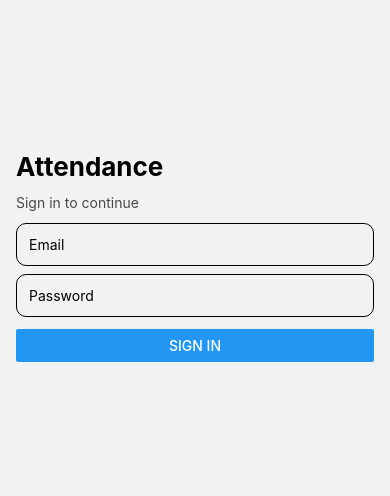
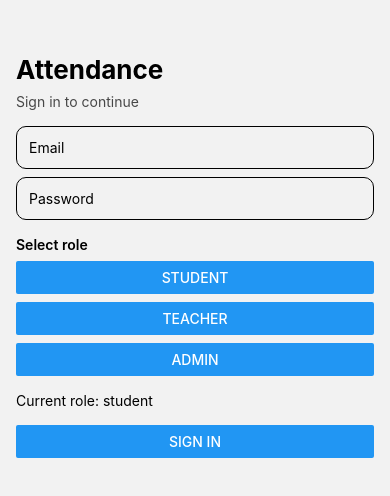
Before and after one commit to arazouqi/comProject2, a React Native app in the folder mobile/: screen / in a window 390 px wide. Shown: the part 166-662 px from the top of the page. Built offline with nearby package versions, Linux system fonts and the light colour scheme.

Commit message:
Add role based dashboards for student, teacher, and admin

```diff
--- a/mobile/App.tsx
+++ b/mobile/App.tsx
@@ -1,11 +1,20 @@
 import React, { useState } from "react";
 import { NavigationContainer } from "@react-navigation/native";
 import { createNativeStackNavigator } from "@react-navigation/native-stack";
-import { SignInScreen } from "./src/screens/SignInScreen";
-import { ScanScreen } from "./src/screens/ScanScreen";
+
+import { SignInScreen } from "./src/screens/auth/SignInScreen";
+import { ScanScreen } from "./src/screens/student/ScanScreen";
+import { StudentDashboard } from "./src/screens/student/StudentDashboard";
+import { TeacherDashboard } from "./src/screens/teacher/TeacherDashboard";
+import { AdminDashboard } from "./src/screens/admin/AdminDashboard";
+
+type Role = "student" | "teacher" | "admin";
 
 type RootStackParamList = {
   SignIn: undefined;
+  StudentDashboard: undefined;
+  TeacherDashboard: undefined;
+  AdminDashboard: undefined;
   Scan: undefined;
 };
 
@@ -13,17 +22,48 @@ const Stack = createNativeStackNavigator<RootStackParamList>();
 
 export default function App() {
   const [signedInEmail, setSignedInEmail] = useState<string | null>(null);
+  const [role, setRole] = useState<Role | null>(null);
+
+  function signOut() {
+    setSignedInEmail(null);
+    setRole(null);
+  }
 
   return (
     <NavigationContainer>
       <Stack.Navigator>
-        {signedInEmail ? (
-          <Stack.Screen name="Scan" options={{ title: "Attendance Scanner" }}>
-            {() => <ScanScreen onSignOut={() => setSignedInEmail(null)} />}
+        {!signedInEmail || !role ? (
+          <Stack.Screen name="SignIn" options={{ headerShown: false }}>
+            {() => (
+              <SignInScreen
+                onSignedIn={(email, selectedRole) => {
+                  setSignedInEmail(email);
+                  setRole(selectedRole);
+                }}
+              />
+            )}
+          </Stack.Screen>
+        ) : role === "student" ? (
+          <>
+            <Stack.Screen name="StudentDashboard" options={{ title: "Student" }}>
+              {({ navigation }) => (
+                <StudentDashboard
+                  onOpenScanner={() => navigation.navigate("Scan")}
+                  onSignOut={signOut}
+                />
+              )}
+            </Stack.Screen>
+            <Stack.Screen name="Scan" options={{ title: "Attendance Scanner" }}>
+              {() => <ScanScreen onSignOut={signOut} />}
+            </Stack.Screen>
+          </>
+        ) : role === "teacher" ? (
+          <Stack.Screen name="TeacherDashboard" options={{ title: "Teacher" }}>
+            {() => <TeacherDashboard onSignOut={signOut} />}
           </Stack.Screen>
         ) : (
-          <Stack.Screen name="SignIn" options={{ headerShown: false }}>
-            {() => <SignInScreen onSignedIn={(email) => setSignedInEmail(email)} />}
+          <Stack.Screen name="AdminDashboard" options={{ title: "Admin" }}>
+            {() => <AdminDashboard onSignOut={signOut} />}
           </Stack.Screen>
         )}
       </Stack.Navigator>
--- /dev/null
+++ b/mobile/src/screens/admin/AdminDashboard.tsx
@@ -0,0 +1,26 @@
+import React from "react";
+import { Button, Text, View } from "react-native";
+import { SafeAreaView } from "react-native-safe-area-context";
+
+type Props = {
+  onSignOut: () => void;
+};
+
+export function AdminDashboard({ onSignOut }: Props) {
+  return (
+    <SafeAreaView style={{ flex: 1, padding: 16 }}>
+      <Text style={{ fontSize: 24, fontWeight: "700", marginBottom: 16 }}>
+        Admin Dashboard
+      </Text>
+
+      <View style={{ gap: 12 }}>
+        <Button title="Create User" onPress={() => {}} />
+        <Button title="Delete User" onPress={() => {}} />
+        <Button title="Modify User" onPress={() => {}} />
+        <Button title="View Users" onPress={() => {}} />
+        <Button title="View User Calendar" onPress={() => {}} />
+        <Button title="Sign Out" onPress={onSignOut} />
+      </View>
+    </SafeAreaView>
+  );
+}
--- a/mobile/src/screens/SignInScreen.tsx
+++ b/mobile/src/screens/auth/SignInScreen.tsx
@@ -2,26 +2,36 @@ import React, { useState } from "react";
 import { Alert, Button, Text, TextInput, View } from "react-native";
 import { SafeAreaView } from "react-native-safe-area-context";
 
-type Props = { onSignedIn: (email: string) => void };
+type Role = "student" | "teacher" | "admin";
+
+type Props = {
+  onSignedIn: (email: string, role: Role) => void;
+};
 
 export function SignInScreen({ onSignedIn }: Props) {
   const [email, setEmail] = useState("");
   const [password, setPassword] = useState("");
+  const [role, setRole] = useState<Role>("student");
 
   function signIn() {
     if (!email.trim() || !password.trim()) {
       Alert.alert("Missing info", "Please enter email and password.");
       return;
     }
-    onSignedIn(email.trim().toLowerCase());
+
+    onSignedIn(email.trim().toLowerCase(), role);
   }
 
   return (
-    <SafeAreaView style={{ flex: 1, padding: 16, justifyContent: "center", gap: 12 }}>
-      <Text style={{ fontSize: 26, fontWeight: "700" }}>Attendance</Text>
-      <Text style={{ opacity: 0.7 }}>Sign in to continue</Text>
+    <SafeAreaView style={{ flex: 1, padding: 16, justifyContent: "center" }}>
+      <Text style={{ fontSize: 26, fontWeight: "700", marginBottom: 8 }}>
+        Attendance
+      </Text>
+      <Text style={{ opacity: 0.7, marginBottom: 16 }}>
+        Sign in to continue
+      </Text>
 
-      <View style={{ gap: 8 }}>
+      <View style={{ gap: 8, marginBottom: 16 }}>
         <TextInput
           value={email}
           onChangeText={setEmail}
@@ -39,6 +49,16 @@ export function SignInScreen({ onSignedIn }: Props) {
         />
       </View>
 
+      <Text style={{ marginBottom: 8, fontWeight: "600" }}>Select role</Text>
+
+      <View style={{ gap: 8, marginBottom: 16 }}>
+        <Button title="Student" onPress={() => setRole("student")} />
+        <Button title="Teacher" onPress={() => setRole("teacher")} />
+        <Button title="Admin" onPress={() => setRole("admin")} />
+      </View>
+
+      <Text style={{ marginBottom: 16 }}>Current role: {role}</Text>
+
       <Button title="Sign in" onPress={signIn} />
     </SafeAreaView>
   );
--- /dev/null
+++ b/mobile/src/screens/student/StudentDashboard.tsx
@@ -0,0 +1,25 @@
+import React from "react";
+import { Button, Text, View } from "react-native";
+import { SafeAreaView } from "react-native-safe-area-context";
+
+type Props = {
+  onOpenScanner: () => void;
+  onSignOut: () => void;
+};
+
+export function StudentDashboard({ onOpenScanner, onSignOut }: Props) {
+  return (
+    <SafeAreaView style={{ flex: 1, padding: 16 }}>
+      <Text style={{ fontSize: 24, fontWeight: "700", marginBottom: 16 }}>
+        Student Dashboard
+      </Text>
+
+      <View style={{ gap: 12 }}>
+        <Button title="View Calendar" onPress={() => {}} />
+        <Button title="View Event" onPress={() => {}} />
+        <Button title="Mark Attendance" onPress={onOpenScanner} />
+        <Button title="Sign Out" onPress={onSignOut} />
+      </View>
+    </SafeAreaView>
+  );
+}
--- /dev/null
+++ b/mobile/src/screens/teacher/TeacherDashboard.tsx
@@ -0,0 +1,26 @@
+import React from "react";
+import { Button, Text, View } from "react-native";
+import { SafeAreaView } from "react-native-safe-area-context";
+
+type Props = {
+  onSignOut: () => void;
+};
+
+export function TeacherDashboard({ onSignOut }: Props) {
+  return (
+    <SafeAreaView style={{ flex: 1, padding: 16 }}>
+      <Text style={{ fontSize: 24, fontWeight: "700", marginBottom: 16 }}>
+        Teacher Dashboard
+      </Text>
+
+      <View style={{ gap: 12 }}>
+        <Button title="View Calendar" onPress={() => {}} />
+        <Button title="Create Event" onPress={() => {}} />
+        <Button title="View Event" onPress={() => {}} />
+        <Button title="Modify Event" onPress={() => {}} />
+        <Button title="Delete Event" onPress={() => {}} />
+        <Button title="Sign Out" onPress={onSignOut} />
+      </View>
+    </SafeAreaView>
+  );
+}
```
Also changed, not shown: mobile/src/screens/student/ScanScreen.tsx (renamed from mobile/src/screens/ScanScreen.tsx).
